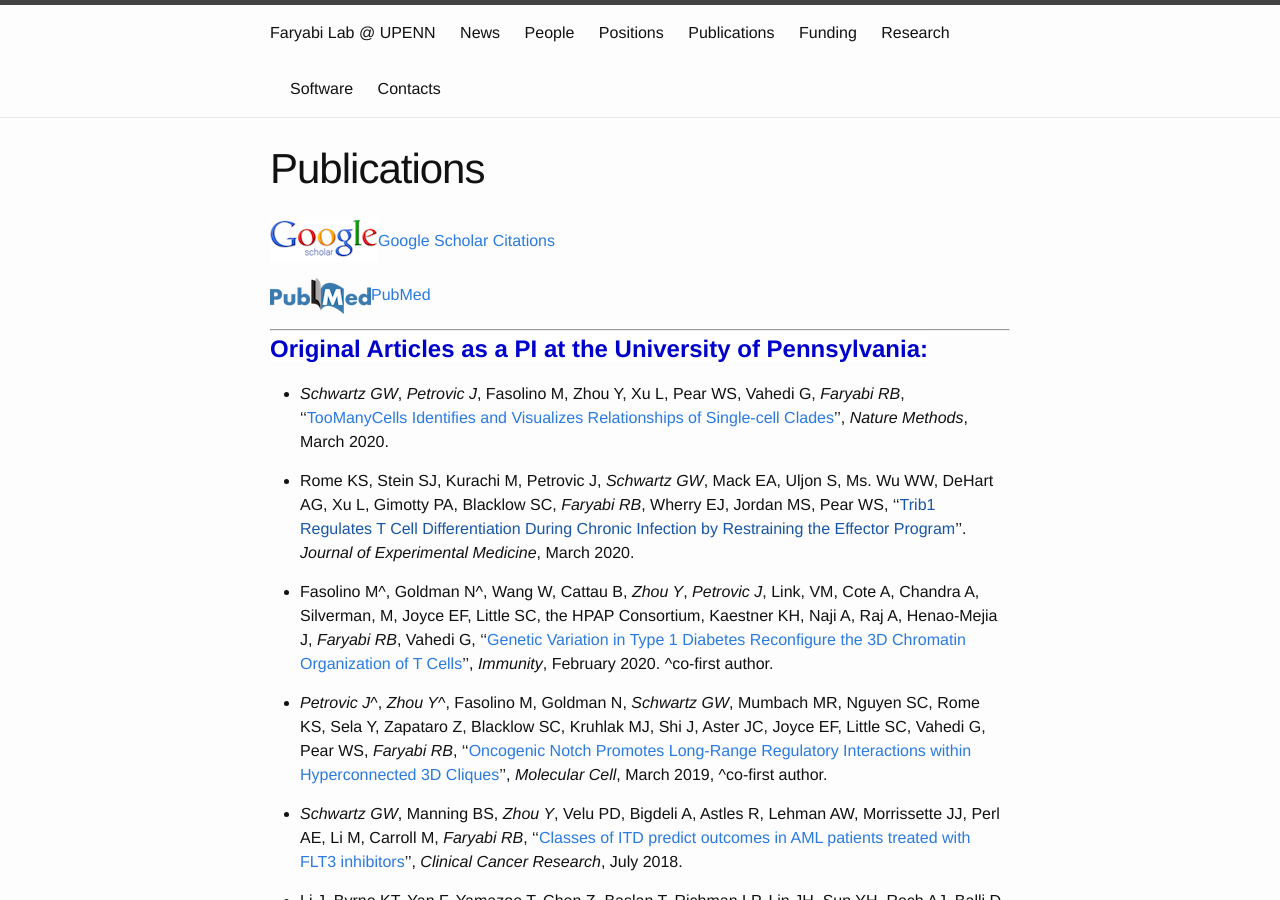
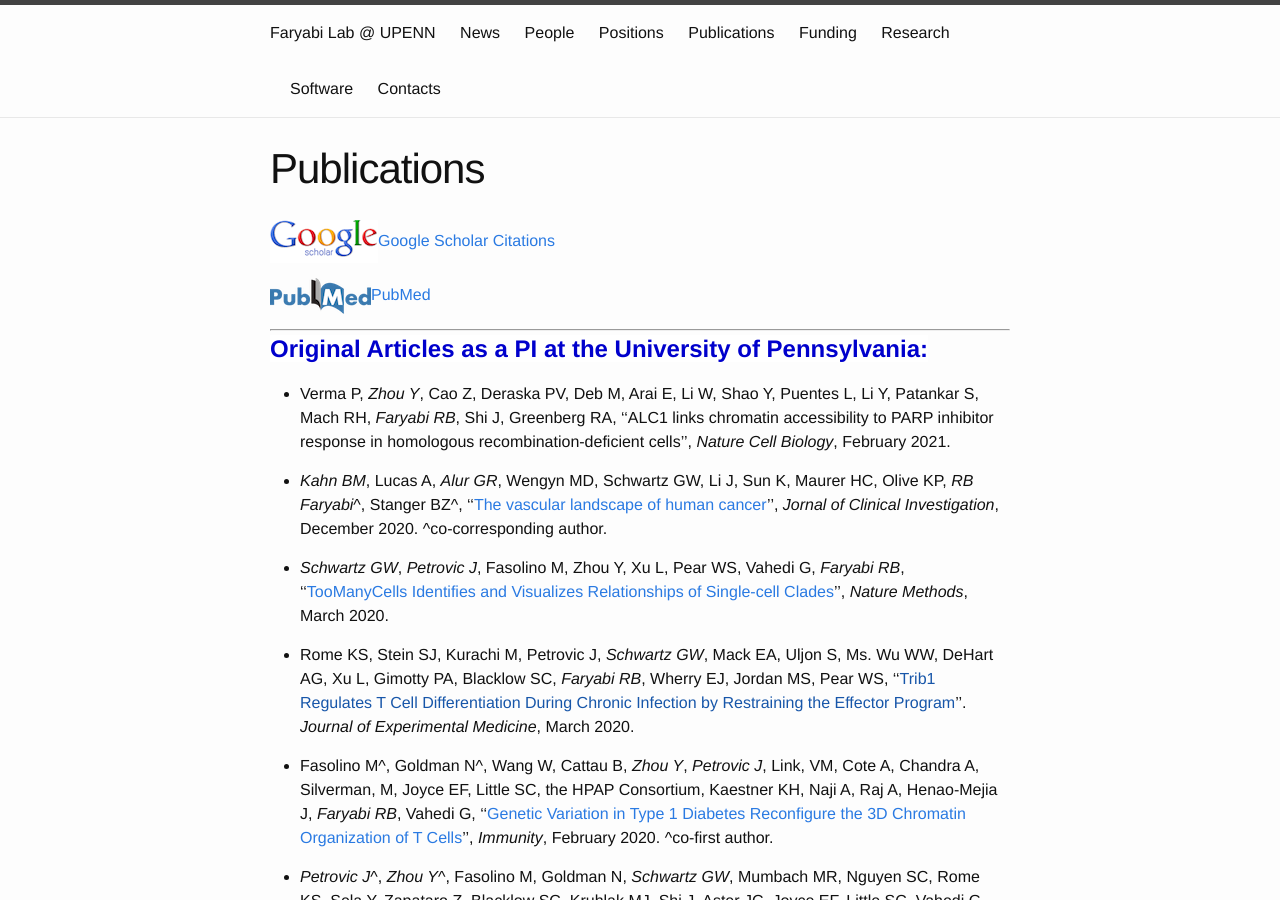
Before and after one commit to faryabib/faryabib.github.io, a Jekyll site: the page built from publications.md, in a window 1280 px wide and 900 px high. Built offline with Jekyll 4.4.1, drawn with Linux system fonts in a browser that asks for light colours.

Commit message:
Update publications.md

```diff
--- a/publications.md
+++ b/publications.md
@@ -10,6 +10,10 @@ permalink: /Publications.html
 
 ----
 <strong><span style="font-size: 1.5em; font-weight: bold; color: #0000cc; background-color: #ffffff"> Original Articles as a PI at the University of Pennsylvania:</span><strong>
+
++ Verma P, _Zhou Y_, Cao Z, Deraska PV, Deb M, Arai E, Li W, Shao Y, Puentes L, Li Y, Patankar S, Mach RH, _Faryabi RB_, Shi J, Greenberg RA, ''ALC1 links chromatin accessibility to PARP inhibitor response in homologous recombination-deficient cells'', _Nature Cell Biology_, February 2021.
+
++ _Kahn BM_, Lucas A, _Alur GR_, Wengyn MD, Schwartz GW, Li J, Sun K, Maurer HC, Olive KP, _RB Faryabi_^, Stanger BZ^, ''[The vascular landscape of human cancer](https://www.jci.org/articles/view/136655)'', _Jornal of Clinical Investigation_, December 2020. ^co-corresponding author.
 
 + _Schwartz GW_, _Petrovic J_, Fasolino M, Zhou Y, Xu L, Pear WS, Vahedi G, _Faryabi RB_, ''[TooManyCells Identifies and Visualizes Relationships of Single-cell Clades](https://doi.org/10.1038/s41592-020-0748-5)'', _Nature Methods_, March 2020.
 
```
